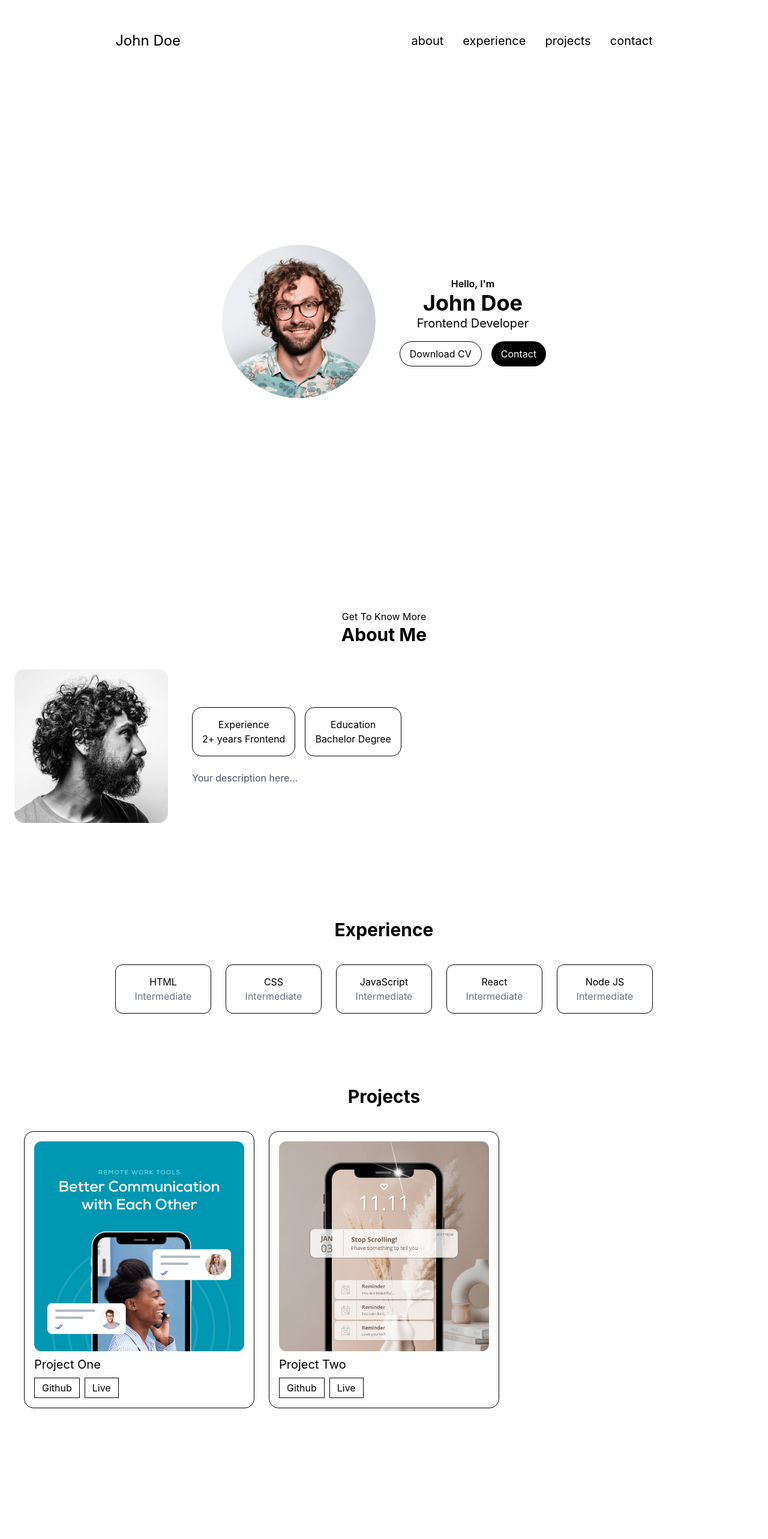
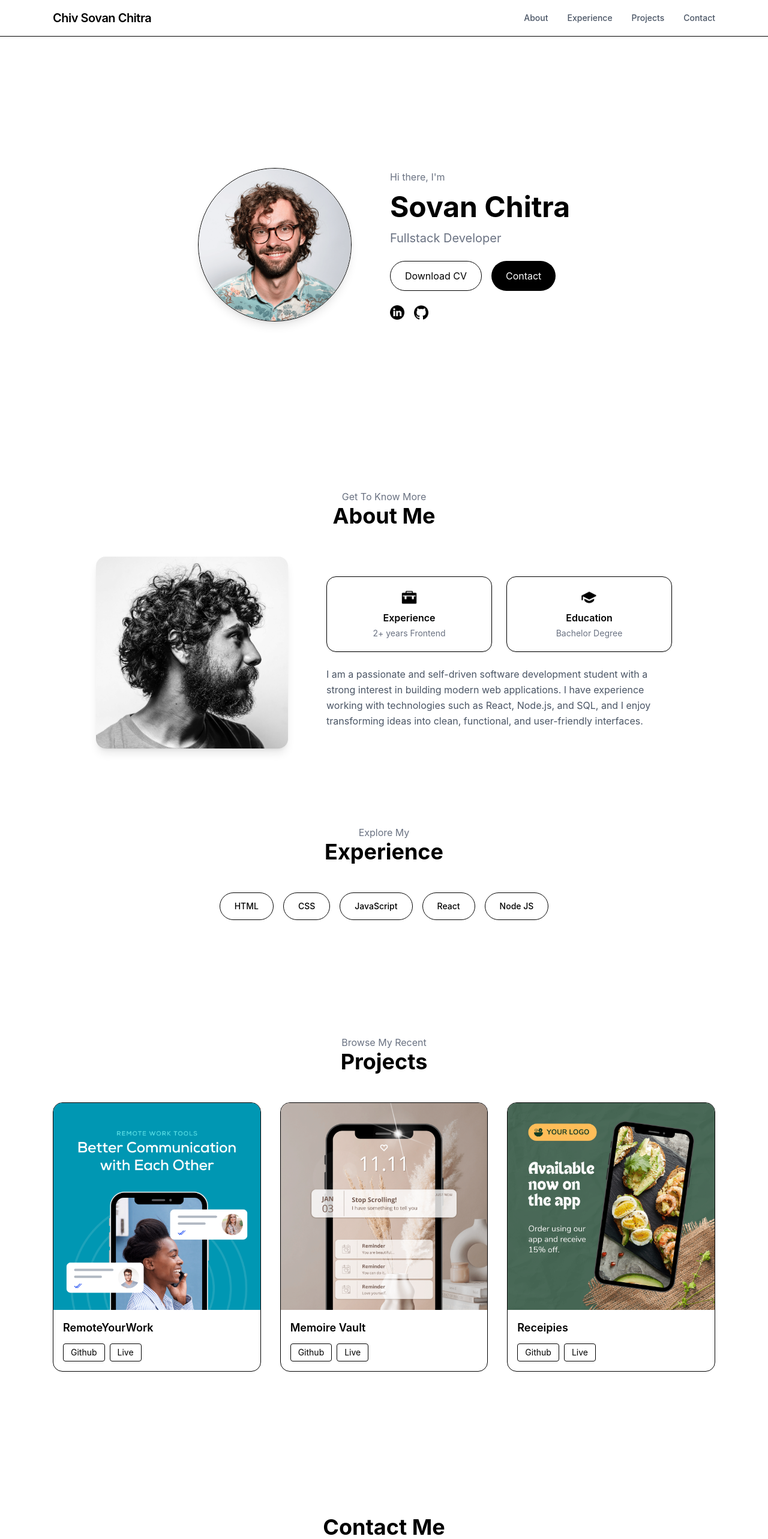
Before and after one commit to chivsovanchitra/my-portfolio, a React (Vite) app: page / in a window 1280 px wide. Shown: the top 2566 px of the page at 60% size. Built offline with nearby package versions, Linux system fonts and the light colour scheme.

Commit message:
enhance ui

```diff
--- a/src/components/About.jsx
+++ b/src/components/About.jsx
@@ -1,26 +1,46 @@
+import { aboutMe } from "../config/data";
+
 export default function About() {
   return (
-    <section id="about" className="px-6 py-20">
-      <p className="text-center">Get To Know More</p>
-      <h1 className="text-3xl text-center font-bold mb-10">About Me</h1>
+    <section
+      id="about"
+      className="w-full px-4 sm:px-6 py-20 sm:py-24 h-[70vh]"
+    >
+      <p className="text-center text-gray-500 text-sm sm:text-base">
+        Get To Know More
+      </p>
 
-      <div className="flex flex-col md:flex-row gap-10 items-center">
-        <img src="src/assets/about-pic.png" className="w-64 rounded-2xl" />
+      <h1 className="text-3xl sm:text-4xl text-center font-bold mb-10 sm:mb-12">
+        About Me
+      </h1>
 
-        <div>
-          <div className="flex gap-4 mb-6 flex-wrap">
-            <div className="border p-4 rounded-2xl text-center">
-              <h3>Experience</h3>
-              <p>2+ years Frontend</p>
-            </div>
+      <div className="max-w-6xl mx-auto flex flex-col lg:flex-row gap-10 lg:justify-center lg:gap-16 items-center">
+        <img
+          src="src/assets/about-pic.png"
+          className="w-48 sm:w-64 md:w-72 lg:w-80 rounded-2xl shadow-lg object-cover"
+        />
 
-            <div className="border p-4 rounded-2xl text-center">
-              <h3>Education</h3>
-              <p>Bachelor Degree</p>
-            </div>
+        <div className="w-full max-w-xl text-center lg:text-left">
+          <div className="grid grid-cols-1 sm:grid-cols-2 gap-4 sm:gap-6 mb-6">
+            {Object.entries(aboutMe).map(([key, { title, image, desc }]) => (
+              <div
+                key={key}
+                className="p-5 rounded-2xl border shadow-sm hover:shadow-md transition text-center"
+              >
+                <img src={image} className="w-7 h-7 mx-auto mb-2" />
+                <h3 className="font-semibold text-sm sm:text-base">{title}</h3>
+                <p className="text-gray-500 text-xs sm:text-sm mt-1">{desc}</p>
+              </div>
+            ))}
           </div>
 
-          <p className="text-gray-600">Your description here...</p>
+          <p className="text-gray-600 leading-relaxed text-sm sm:text-base">
+            I am a passionate and self-driven software development student with
+            a strong interest in building modern web applications. I have
+            experience working with technologies such as React, Node.js, and
+            SQL, and I enjoy transforming ideas into clean, functional, and
+            user-friendly interfaces.
+          </p>
         </div>
       </div>
     </section>
--- a/src/components/Contact.jsx
+++ b/src/components/Contact.jsx
@@ -1,11 +1,24 @@
 export default function Contact() {
   return (
-    <section id="contact" className="py-20 text-center">
-      <h1 className="text-3xl font-bold mb-6">Contact Me</h1>
+    <section id="contact" className="py-24 text-center">
+      <h1 className="text-4xl font-bold mb-6">Contact Me</h1>
 
-      <div className="border inline-flex gap-6 p-4 rounded-2xl">
-        <a href="mailto:example@gmail.com">Email</a>
-        <a href="https://linkedin.com">LinkedIn</a>
+      <div className="flex justify-center gap-6">
+        <a
+          href="mailto:example@gmail.com"
+          className="px-6 py-3 border rounded-full hover:bg-black hover:text-white transition flex items-center gap-2"
+        >
+          <img src="src/assets/email.png" className="w-8 h-8" />
+          Email
+        </a>
+
+        <a
+          href="https://linkedin.com"
+          className="px-6 py-3 border rounded-full hover:bg-black hover:text-white transition flex items-center gap-2"
+        >
+          <img src="src/assets/linkedin.png" className="w-7 h-7" />
+          LinkedIn
+        </a>
       </div>
     </section>
   );
--- a/src/components/Experience.jsx
+++ b/src/components/Experience.jsx
@@ -2,14 +2,17 @@ const skills = ["HTML", "CSS", "JavaScript", "React", "Node JS"];
 
 export default function Experience() {
   return (
-    <section id="experience" className="px-6 py-20">
-      <h1 className="text-3xl text-center font-bold mb-10">Experience</h1>
+    <section id="experience" className="max-w-6xl mx-auto px-6 py-24">
+      <p className="text-center text-gray-500">Explore My</p>
+      <h1 className="text-4xl text-center font-bold mb-12">Experience</h1>
 
-      <div className="flex flex-wrap justify-center gap-6">
+      <div className="flex flex-wrap justify-center gap-4">
         {skills.map((skill) => (
-          <div key={skill} className="border p-4 rounded-xl w-40 text-center">
-            <h3>{skill}</h3>
-            <p className="text-gray-500">Intermediate</p>
+          <div
+            key={skill}
+            className="px-6 py-3 rounded-full border text-sm font-medium hover:bg-black hover:text-white transition"
+          >
+            {skill}
           </div>
         ))}
       </div>
--- a/src/components/Navbar.jsx
+++ b/src/components/Navbar.jsx
@@ -1,44 +1,56 @@
 import { useState } from "react";
+import { userInfo } from "../config/data";
+import { menus } from "../config/appSettings";
 
 export default function Navbar() {
   const [open, setOpen] = useState(false);
 
   return (
-    <>
+    <nav className="fixed top-0 w-full z-50 backdrop-blur-md bg-white/70 border-b">
+      <div className="max-w-6xl mx-auto flex justify-between items-center px-6 py-4">
+
+        <div className="text-xl font-semibold tracking-tight">
+          {userInfo.fullName}
+        </div>
+
         {/* Desktop */}
-      <nav className="hidden md:flex justify-around items-center h-[17vh]">
-        <div className="text-2xl">John Doe</div>
-        <ul className="flex gap-8 text-xl">
-          {["about", "experience", "projects", "contact"].map((item) => (
-            <li key={item}>
-              <a href={`#${item}`} className="hover:text-gray-500">
-                {item}
+        <ul className="hidden md:flex gap-8 text-sm font-medium">
+          {menus.map((item) => (
+            <li key={item.value}>
+              <a
+                href={`#${item.value}`}
+                className="hover:text-black text-gray-600 transition"
+              >
+                {item.label}
               </a>
             </li>
           ))}
         </ul>
-      </nav>
 
         {/* Mobile */}
-      <nav className="flex md:hidden justify-between p-4">
-        <div className="text-xl">John Doe</div>
+        <button
+          onClick={() => setOpen(!open)}
+          className="md:hidden text-2xl"
+        >
+          ☰
+        </button>
+      </div>
 
-        <div>
-          <button onClick={() => setOpen(!open)}>☰</button>
-
+      {/* Mobile dropdown */}
       {open && (
-            <ul className="absolute right-4 bg-white shadow p-4">
-              {["about", "experience", "projects", "contact"].map((item) => (
-                <li key={item}>
-                  <a href={`#${item}`} onClick={() => setOpen(false)}>
-                    {item}
+        <div className="md:hidden px-6 pb-4 space-y-3">
+          {menus.map((item) => (
+            <a
+              key={item.value}
+              href={`#${item.value}`}
+              onClick={() => setOpen(false)}
+              className="block text-gray-700"
+            >
+              {item.label}
             </a>
-                </li>
           ))}
-            </ul>
+        </div>
       )}
-        </div>
     </nav>
-    </>
   );
 }
--- a/src/components/Profile.jsx
+++ b/src/components/Profile.jsx
@@ -1,30 +1,51 @@
+import { userInfo } from "../config/data";
+
 export default function Profile() {
   return (
     <section
       id="profile"
-      className="flex flex-col md:flex-row items-center justify-center gap-10 min-h-screen"
+      className="h-[90vh] flex flex-col md:flex-row items-center justify-center gap-16 px-6 pt-24"
     >
-      <img src="src/assets/profile-pic.png" className="w-64 h-64 rounded-full" />
+      <img
+        src="src/assets/profile-pic.png"
+        className="w-64 h-64 object-cover rounded-full shadow-lg border border-black"
+      />
 
-      <div className="text-center">
-        <p className="font-semibold">Hello, I'm</p>
-        <h1 className="text-4xl font-bold">John Doe</h1>
-        <p className="text-xl">Frontend Developer</p>
+      <div className="text-center md:text-left max-w-lg">
+        <p className="text-gray-500 mb-2">Hi there, I'm</p>
 
-        <div className="flex gap-4 justify-center mt-4">
+        <h1 className="text-5xl font-bold leading-tight">{userInfo.name}</h1>
+
+        <p className="text-xl text-gray-500 mt-2">{userInfo.title}</p>
+
+        <div className="flex gap-4 mt-6 justify-center md:justify-start">
           <button
             onClick={() => window.open("/assets/resume.pdf")}
-            className="border px-4 py-2 rounded-full"
+            className="px-6 py-3 rounded-full border hover:bg-black hover:text-white transition"
           >
             Download CV
           </button>
 
           <button
             onClick={() => (window.location.href = "#contact")}
-            className="bg-black text-white px-4 py-2 rounded-full"
+            className="px-6 py-3 rounded-full bg-black text-white hover:opacity-80 transition"
           >
             Contact
           </button>
+        </div>
+
+        {/* Socials */}
+        <div className="flex gap-4 mt-6 justify-center md:justify-start">
+          <img
+            src="src/assets/linkedin.png"
+            className="w-6 cursor-pointer hover:scale-110 transition"
+            onClick={() => window.open("https://linkedin.com")}
+          />
+          <img
+            src="src/assets/github.png"
+            className="w-6 cursor-pointer hover:scale-110 transition"
+            onClick={() => window.open("https://github.com")}
+          />
         </div>
       </div>
     </section>
--- a/src/components/Projects.jsx
+++ b/src/components/Projects.jsx
@@ -1,22 +1,36 @@
-const projects = [
-  { title: "Project One", img: "src/assets/project-1.png" },
-  { title: "Project Two", img: "src/assets/project-2.png" },
-];
+import { projects } from "../config/data";
 
 export default function Projects() {
   return (
-    <section id="projects" className="min-h-screen p-10">
-      <h1 className="text-3xl text-center font-bold">Projects</h1>
+    <section
+      id="projects"
+      className="max-w-6xl mx-auto px-6 py-24 min-h-screen"
+    >
+      <p className="text-center text-gray-500">Browse My Recent</p>
+      <h1 className="text-4xl text-center font-bold mb-12">Projects</h1>
 
-      <div className="grid md:grid-cols-3 gap-6 mt-10">
+      <div className="grid md:grid-cols-3 gap-8">
         {projects.map((p) => (
-          <div key={p.title} className="border p-4 rounded-2xl">
-            <img src={p.img} className="rounded-xl" />
-            <h2 className="text-xl mt-2">{p.title}</h2>
+          <div
+            key={p.title}
+            className="group rounded-2xl overflow-hidden border hover:shadow-xl transition"
+          >
+            <img
+              src={p.img}
+              className="w-full group-hover:scale-105 transition"
+            />
 
-            <div className="flex gap-2 mt-2">
-              <button className="border px-3 py-1">Github</button>
-              <button className="border px-3 py-1">Live</button>
+            <div className="p-4">
+              <h2 className="text-lg font-semibold">{p.title}</h2>
+
+              <div className="flex gap-2 mt-3">
+                <button className="text-sm px-3 py-1 border rounded hover:bg-black hover:text-white transition">
+                  Github
+                </button>
+                <button className="text-sm px-3 py-1 border rounded hover:bg-black hover:text-white transition">
+                  Live
+                </button>
+              </div>
             </div>
           </div>
         ))}
--- /dev/null
+++ b/src/config/appSettings.js
@@ -0,0 +1,6 @@
+export const menus = [
+  { label: "About", value: "about" },
+  { label: "Experience", value: "experience" },
+  { label: "Projects", value: "projects" },
+  { label: "Contact", value: "contact" },
+];
--- /dev/null
+++ b/src/config/data.js
@@ -0,0 +1,25 @@
+export const userInfo = {
+  fullName: "Chiv Sovan Chitra",
+  name: "Sovan Chitra",
+  title: "Fullstack Developer",
+  email: "R2L9P@example.com",
+};
+
+export const projects = [
+  { title: "RemoteYourWork", img: "src/assets/project-1.png" },
+  { title: "Memoire Vault", img: "src/assets/project-2.png" },
+  { title: "Receipies", img: "src/assets/project-3.png" },
+];
+
+export const aboutMe = {
+  experience: {
+    title: "Experience",
+    image: "src/assets/experience.png",
+    desc: "2+ years Frontend",
+  },
+  education: {
+    title: "Education",
+    image: "src/assets/education.png",
+    desc: "Bachelor Degree",
+  },
+};
```
Also changed, not shown: src/components/Footer.jsx (+5 -2 lines), src/assets/education.png, src/assets/experience.png. Lines whose indentation alone changed are shown as unchanged.
